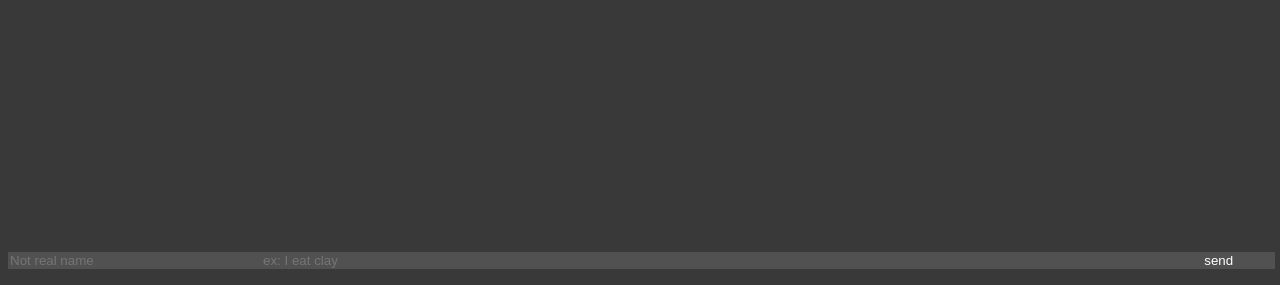
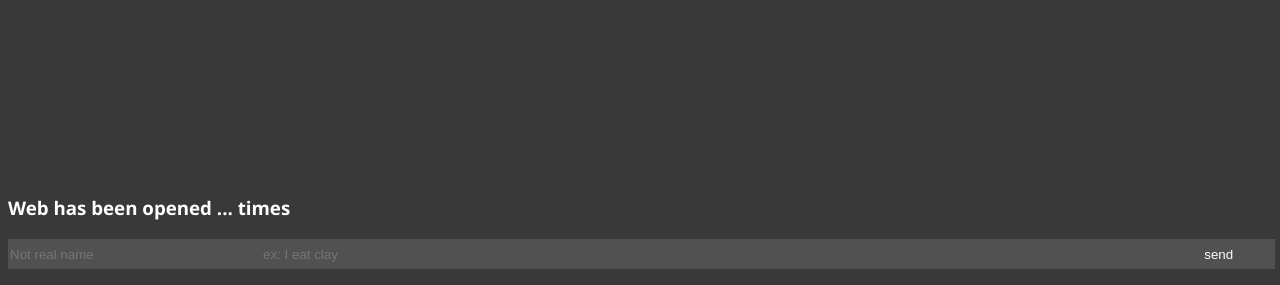
Before and after one commit to KureiLe/website-chat, a Flask app: page / in a window 1280 px wide. Shown: the part 515-800 px from the top of the page. Run offline with Flask 2, Linux system fonts and the light colour scheme; some libraries are stand-ins or nearby versions.

Commit message:
asdsdadas

```diff
--- a/main.py
+++ b/main.py
@@ -1,18 +1,27 @@
 from flask import Flask, render_template, request
-from flask_socketio import SocketIO, send
+from flask_socketio import SocketIO
+import json
 
 app = Flask(__name__)
 app.config["SECRET_KEY"] = "fhkjdshfsadkfhsdfhjklqfhjdkshflkjadfhajkdfhjksadjhfkaslfhakhdjk"
 socket = SocketIO(app)
 
+clients = 0
+
 @socket.on("message")
-def handle_message(message):
-    if message != "someone connected!":
-        send(message, broadcast=True)
+def handle_message(dataRecieved):
+    global clients
+
+    if dataRecieved["type"] == "connect":
+        clients += 1
+        socket.send({"type": "user", "users": clients}, broadcast=True)
+
+    if dataRecieved["type"] == "form_submit":
+        socket.send(dataRecieved, broadcast=True)
 
 @app.route("/")
 def index():
     return render_template("index.html")
 
 if __name__ == '__main__':
-    socket.run(app, debug=True, port=80)
+    socket.run(app, host="192.168.0.13", port=1209, debug=True)
--- a/templates/index.html
+++ b/templates/index.html
@@ -12,6 +12,9 @@
 
     <body>
         <div class="flex-container1" ">
+            <div class="users">
+                <h3 id="users">Web has been opened ... times</h3>
+            </div>
 
             <div id="messages">
             </div>
@@ -57,23 +60,27 @@
 
             color: white;
         }
-
+        .users {
+            flex-grow: 1;
+            width: fit-content;
+            font-family: 'Segoe UI', Tahoma, Geneva, Verdana, sans-serif;
+        }
         #messages {
             position: relative;
             max-height: 100%;
-            flex-grow: 15;
+            flex-grow: 8;
             bottom: 3px;
 
             width: 100%;
+            word-break: break-all;
 
             background-color: rgb(80, 80, 80);
             border-radius: 5px;
-            font-family: 'Courier New', Courier, monospace;
+            font-family: 'Segoe UI', Tahoma, Geneva, Verdana, sans-serif;
 
             overflow: auto;
             scroll-behavior: smooth;
         }
-
         .form-box {
             position: relative;
             flex-grow: 1;
@@ -90,6 +97,7 @@
 
             position: relative;
             width: 100%;
+            border-radius: 20%;
         }
         .username {
             flex-grow: 1;
@@ -99,6 +107,9 @@
         }
         .sendbtn {
             flex-grow: 1;
+            height: 30px;
+
+            text-align: center;
         }
 
         input {
@@ -107,6 +118,7 @@
 
             color: white;
             background-color: rgb(81, 81, 81);
+
             border: none;
         }
         input:hover {
@@ -120,14 +132,23 @@
 
     <script>
         $(document).ready(function() {
-            var socket = io.connect('ws://uselessweb.herokuapp.com:80');
+            const socket = io.connect('ws://118.137.243.12:1209');
 
             socket.on('connect', function() {
-                socket.send("someone connected!");
+                var data = {"type": "connect"};
+                socket.send(data);
             });
 
             socket.on('message', function(data) {
-                $('#messages').append($('<h4>').text(data));
+                if (data["type"] == "form_submit") {
+                    $('#messages').append($('<h4>').text(data["value"]));
+                    let messagesID = document.getElementById('messages');
+                    messagesID.scrollTop = messagesID.scrollHeight;
+                };
+
+                if (data["type"] == "user") {
+                    $('#users').text("Web has been opened " + data["users"]+ " times");
+                };
             });
 
             $('#sendbtn').on('click', function() {
@@ -135,13 +156,14 @@
                     $('#messages').append($('<h5 id="alert">').text("Fill the required fields"));
 
                     let messagesID = document.getElementById('messages');
-                    messagesID.scrollTop = messagesID.scrollHeight
+                    messagesID.scrollTop = messagesID.scrollHeight;
                 } else {
-                    socket.send($('#username').val() + ": " + $('#message').val());
+                    var dataPost = {"type": "form_submit", "value": $('#username').val() + ": " + $('#message').val()}
+                    socket.send(dataPost);
 
                     $('#message').val(null);
                     let messagesID = document.getElementById('messages');
-                    messagesID.scrollTop = messagesID.scrollHeight
+                    messagesID.scrollTop = messagesID.scrollHeight;
                 };
             });
 
```
